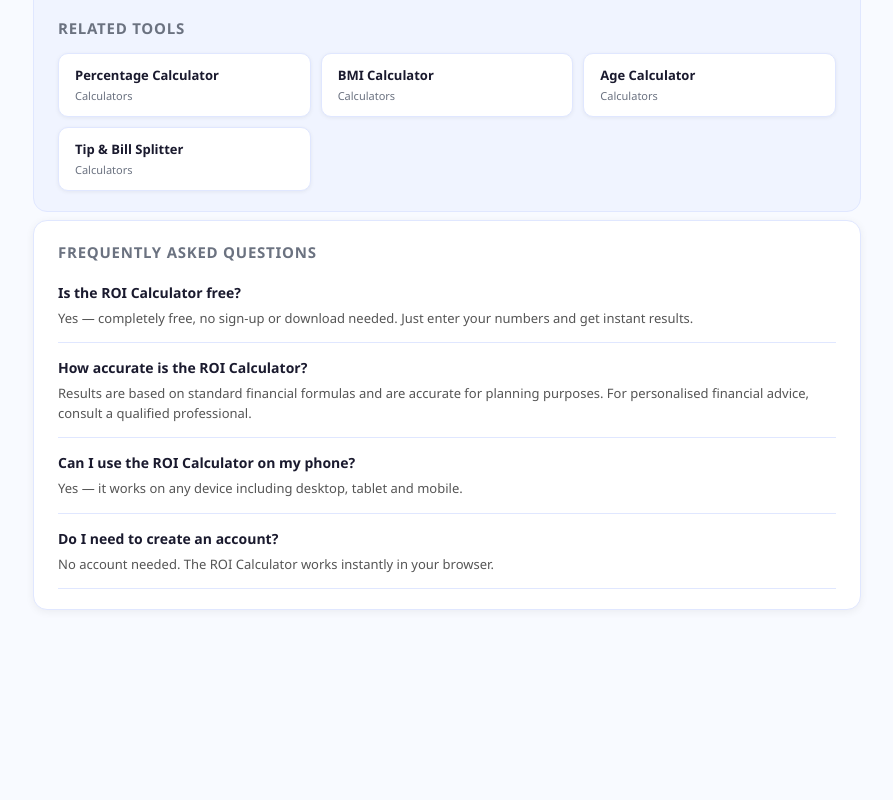
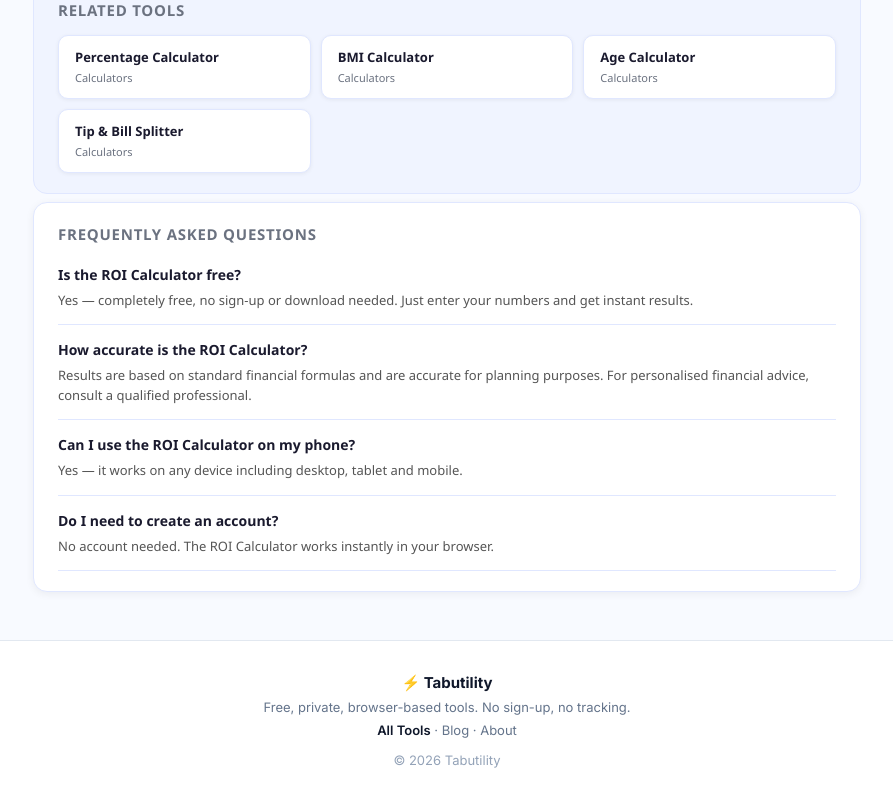
Before and after one commit to rakeshv02/roi, a React (Vite) app: page / in a window 1280 px wide. Shown: the part 1847-2647 px from the top of the page, without its empty margins (193-1086 px from the left). Before the commit the page ends 2481 px from the top, so only its background shows below. Built offline with nearby package versions, Linux system fonts and the light colour scheme.

Commit message:
Apply shared Tabutility design language (light palette, Inter, footer, ad-slot polish)

```diff
--- a/index.html
+++ b/index.html
@@ -7,6 +7,7 @@
   <link rel="dns-prefetch" href="https://pagead2.googlesyndication.com" />
   <meta charset="UTF-8" />
   <meta name="viewport" content="width=device-width, initial-scale=1.0" />
+<link rel="preconnect" href="https://fonts.googleapis.com"><link rel="preconnect" href="https://fonts.gstatic.com" crossorigin><link rel="stylesheet" href="https://fonts.googleapis.com/css2?family=Inter:wght@400;600;700;800&display=swap">
   <title>ROI Calculator — Return on Investment | Tabutility</title>
   <meta name="description" content="Calculate return on investment (ROI), annualised return, and profit/loss for any investment. Simple and detailed ROI analysis." />
   <meta name="keywords" content="roi calculator, return on investment, investment return, annualised return, profit calculator" />
@@ -31,7 +32,15 @@
   <script type="application/ld+json">{"@context":"https://schema.org","@type":"BreadcrumbList","itemListElement":[{"@type":"ListItem","position":1,"name":"Tabutility","item":"https://tabutility.com"},{"@type":"ListItem","position":2,"name":"Calculators","item":"https://tabutility.com/#calculators"},{"@type":"ListItem","position":3,"name":"ROI Calculator","item":"https://roi.tabutility.com/"}]}</script>
   <script type="application/ld+json">{"@context":"https://schema.org","@type":"FAQPage","mainEntity":[{"@type":"Question","name":"Is the ROI Calculator free?","acceptedAnswer":{"@type":"Answer","text":"Yes — completely free, no sign-up or download needed. Just enter your numbers and get instant results."}},{"@type":"Question","name":"How accurate is the ROI Calculator?","acceptedAnswer":{"@type":"Answer","text":"Results are based on standard financial formulas and are accurate for planning purposes. For personalised financial advice, consult a qualified professional."}},{"@type":"Question","name":"Can I use the ROI Calculator on my phone?","acceptedAnswer":{"@type":"Answer","text":"Yes — it works on any device including desktop, tablet and mobile."}},{"@type":"Question","name":"Do I need to create an account?","acceptedAnswer":{"@type":"Answer","text":"No account needed. The ROI Calculator works instantly in your browser."}}]}</script>
   <meta name="theme-color" content="#1a1a2e" />
-  </head>
+  <style id="tabutility-brand">
+/* empty ad slots: reserve space, no bordered box */
+.ad-banner,.ad-slot,.ad-container{background:transparent!important;border:none!important;border-bottom:none!important;box-shadow:none!important}
+ins.adsbygoogle,.ad-banner iframe,.ad-slot iframe{visibility:hidden!important}
+ins.adsbygoogle[data-ad-status="filled"],.ad-banner ins[data-ad-status="filled"] iframe,.ad-slot ins[data-ad-status="filled"] iframe{visibility:visible!important}
+nav .brand{color:#0f172a}
+body{-webkit-font-smoothing:antialiased}
+</style>
+</head>
 <body style="margin:0;background:#f8faff;font-family:'Segoe UI',Arial,sans-serif">
 <div id="root"></div>
 <script type="text/babel">
@@ -129,19 +138,19 @@
 
 
 <!-- embed-widget -->
-<div style="max-width:640px;margin:0 auto 32px;background:#1e293b;border:1px solid #334155;border-radius:12px;padding:18px">
-  <h2 style="font-size:15px;font-weight:700;color:#94a3b8;text-transform:uppercase;letter-spacing:.05em;margin-bottom:12px">Embed This Tool</h2>
+<div style="max-width:640px;margin:0 auto 32px;background:#ffffff;border:1px solid #e2e8f0;border-radius:12px;padding:18px">
+  <h2 style="font-size:15px;font-weight:700;color:#64748b;text-transform:uppercase;letter-spacing:.05em;margin-bottom:12px">Embed This Tool</h2>
   <p style="font-size:13px;color:#64748b;margin-bottom:12px">Add this ROI Calculator to your website or blog for free — just paste this code:</p>
-  <div style="background:#0f172a;border:1px solid #334155;border-radius:8px;padding:12px;font-family:monospace;font-size:12px;color:#7dd3fc;word-break:break-all;margin-bottom:10px" id="embed-code">&lt;iframe src=&quot;https://roi.tabutility.com/&quot; width=&quot;100%&quot; height=&quot;600&quot; frameborder=&quot;0&quot; style=&quot;border-radius:12px&quot; title=&quot;ROI Calculator by Tabutility&quot;&gt;&lt;/iframe&gt;
+  <div style="background:#f8f7f4;border:1px solid #e2e8f0;border-radius:8px;padding:12px;font-family:'Inter',monospace;font-size:12px;color:#7dd3fc;word-break:break-all;margin-bottom:10px" id="embed-code">&lt;iframe src=&quot;https://roi.tabutility.com/&quot; width=&quot;100%&quot; height=&quot;600&quot; frameborder=&quot;0&quot; style=&quot;border-radius:12px&quot; title=&quot;ROI Calculator by Tabutility&quot;&gt;&lt;/iframe&gt;
 &lt;p style=&quot;font-size:12px&quot;&gt;&lt;a href=&quot;https://roi.tabutility.com/&quot; target=&quot;_blank&quot; rel=&quot;noopener&quot;&gt;ROI Calculator&lt;/a&gt; by &lt;a href=&quot;https://tabutility.com/&quot; target=&quot;_blank&quot; rel=&quot;noopener&quot;&gt;Tabutility&lt;/a&gt;&lt;/p&gt;</div>
-  <button onclick="navigator.clipboard.writeText(document.getElementById('embed-code').textContent).then(()=>{this.textContent='Copied!';setTimeout(()=>this.textContent='Copy Embed Code',2000)})" style="background:#38bdf8;color:#0f172a;border:none;border-radius:8px;padding:9px 18px;font-size:13px;font-weight:700;cursor:pointer">Copy Embed Code</button>
+  <button onclick="navigator.clipboard.writeText(document.getElementById('embed-code').textContent).then(()=>{this.textContent='Copied!';setTimeout(()=>this.textContent='Copy Embed Code',2000)})" style="background:#0f172a;color:#f8f7f4;border:none;border-radius:8px;padding:9px 18px;font-size:13px;font-weight:700;cursor:pointer">Copy Embed Code</button>
   <span style="font-size:11px;color:#475569;margin-left:12px">Free to use — the credit link helps others find the tool</span>
 </div>
-<div style="margin:0 auto 24px;max-width:640px;background:#1e293b;border-radius:10px;padding:14px 18px;display:flex;align-items:center;gap:14px;cursor:pointer;border:1px solid #334155" onclick="window.open('https://www.amazon.co.uk/s?k=investing%20return%20on%20investment%20books&tag=tabutility-20','_blank','noopener noreferrer')" title="Making smarter investments?">
+<div style="margin:0 auto 24px;max-width:640px;background:#ffffff;border-radius:10px;padding:14px 18px;display:flex;align-items:center;gap:14px;cursor:pointer;border:1px solid #e2e8f0" onclick="window.open('https://www.amazon.co.uk/s?k=investing%20return%20on%20investment%20books&tag=tabutility-20','_blank','noopener noreferrer')" title="Making smarter investments?">
   <span style="font-size:28px;flex-shrink:0">📚</span>
   <div style="min-width:0">
-    <div style="font-size:13px;font-weight:700;color:#f1f5f9;margin-bottom:3px">Making smarter investments?</div>
-    <div style="font-size:12px;color:#94a3b8">Browse investing & ROI books <span style="color:#f59e0b;white-space:nowrap">→ Browse on Amazon</span></div>
+    <div style="font-size:13px;font-weight:700;color:#0f172a;margin-bottom:3px">Making smarter investments?</div>
+    <div style="font-size:12px;color:#64748b">Browse investing & ROI books <span style="color:#f59e0b;white-space:nowrap">→ Browse on Amazon</span></div>
     <div style="font-size:10px;color:#475569;margin-top:3px">As an Amazon Associate we earn from qualifying purchases.</div>
   </div>
 </div>
@@ -209,5 +218,11 @@
   }
 })();
 </script>
+<footer style="border-top:1px solid #e2e8f0;background:#ffffff;margin-top:48px;padding:28px 24px;text-align:center;font-family:'Inter',-apple-system,BlinkMacSystemFont,'Segoe UI',sans-serif;font-size:13px;color:#64748b;line-height:1.8">
+<div style="font-weight:700;color:#0f172a;font-size:15px">⚡ Tabutility</div>
+<div>Free, private, browser-based tools. No sign-up, no tracking.</div>
+<div><a href="https://tabutility.com" style="color:#0f172a;font-weight:600;text-decoration:none">All Tools</a> · <a href="https://tabutility.com/blog/" style="color:#64748b;text-decoration:none">Blog</a> · <a href="https://tabutility.com/#about" style="color:#64748b;text-decoration:none">About</a></div>
+<div style="margin-top:6px;color:#94a3b8">© 2026 Tabutility</div>
+</footer>
 </body>
 </html>
--- a/src/index.css
+++ b/src/index.css
@@ -4,5 +4,5 @@
 
 body {
   margin: 0;
-  font-family: 'Inter', sans-serif;
+  font-family:'Inter', 'Inter', sans-serif;
 }
```
